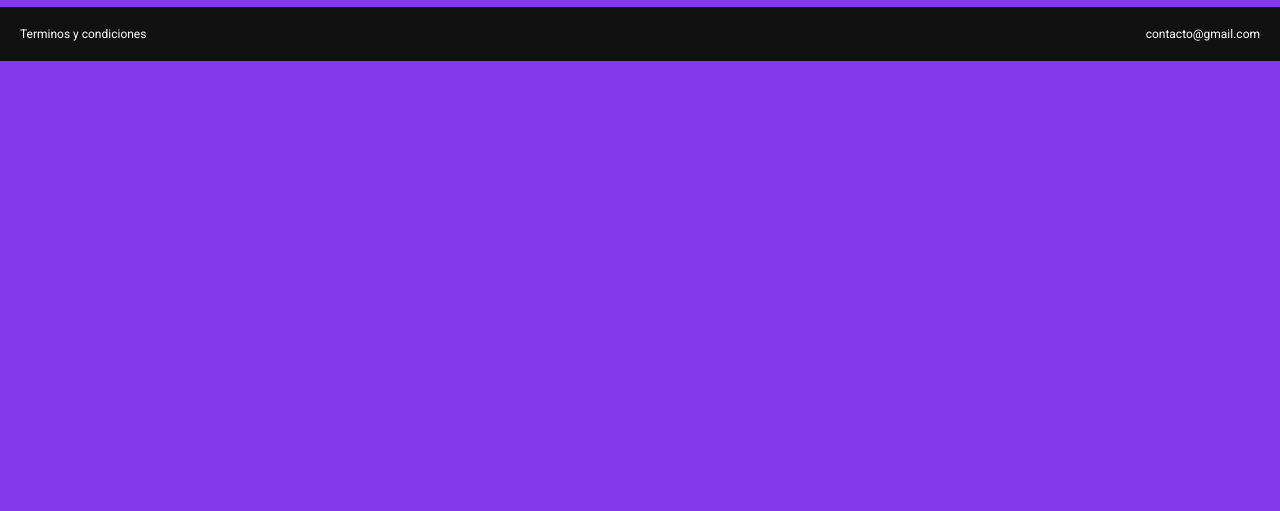
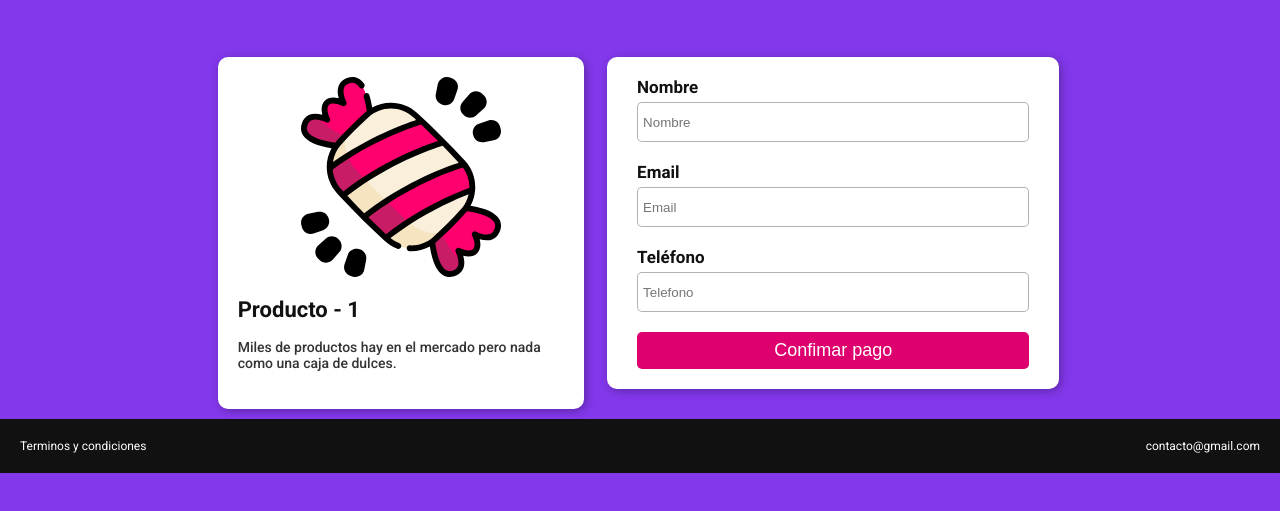
Before and after one commit to LuisRivero021298/candy-shop, a plain HTML site: page pages/sale.html in a window 1280 px wide. Shown: the part 55-566 px from the top of the page. Drawn offline with Linux system fonts and the light colour scheme; files that its build step writes are made by us from their sources.

Commit message:
Sale page finalized

```diff
--- a/css/index.css
+++ b/css/index.css
@@ -1,4 +1,5 @@
 html, body{
+  min-height: 100%;
   padding: 0;
   margin: 0;
   font-family: 'Roboto', sans-serif;
@@ -49,6 +50,10 @@ nav .brand-logo{
   font-size: 26px;
   font-weight: 900;
 }
+nav .brand-logo a{
+  color: var(--white-color);
+  text-decoration: none;
+}
 .nav-options ul{
   display: flex;
 }
@@ -92,7 +97,7 @@ h1{
   min-width: 285px;
   box-sizing: border-box;
 }
-.product .content{
+.product .content, .payment_module{
   padding: 20px;
   background: var(--white-color);
   min-height: 240px;
@@ -109,11 +114,11 @@ h1{
   object-fit: cover;
   object-position: center top;
 }
-.content h2{
+.content h2, .payment_module h2{
   margin: 17px auto;
   font-size: var(--subtitle-md);
 }
-.product .content p{
+.product .content p, .payment_module p{
   font-size: var(--paragraph-size-md);
   margin-bottom: 18px;
   font-weight: var(--paragraph-weigth);
@@ -125,7 +130,7 @@ h1{
   display: flex;
   align-items: center;
   justify-content: center;
-  width: 95%;
+  width: 100%;
   padding: 8px;
   border-radius: 5px;
   border: none;
@@ -227,8 +232,7 @@ h1{
 }
 
 
-/* PRODUCTS PAGE */
-
+/******************************* PRODUCTS PAGE */
 .main{
   margin-top: 40px;
 }
@@ -255,6 +259,46 @@ article{
   font-size: var(--paragraph-size-md);
 }
 
+/********************************** SALE PAGE*/
+.main .row{
+  justify-content: center;
+}
+.payment_module{
+  color: var(--black-color);
+  background-color: var(--white-color);
+  box-shadow: 2px 2px 10px rgba(1,1,1,.3);
+  padding: 20px;
+}
+.payment_module figure{
+  width: 90%;
+  max-width: 200px;
+  margin: 0 auto;
+}
+.payment_module figure img{
+  width: 100%;
+}
+.payment_module h2{
+  color: var(--black-color);
+}
+.payment_module form{
+  padding: 0 10px;
+}
+.payment_module label{
+  display: block;
+  margin: auto;
+  font-size: var(--subtitle-sm);
+  font-weight: var(--subtitle-weigth);
+  margin-bottom: 5px;
+}
+.payment_module .data{
+  border: 1px solid rgba(1,1,1,.3);
+  border-radius: 5px;
+  box-sizing: border-box;
+  width: 100%;
+  height: 40px;
+  padding: 5px;
+  margin-bottom: 20px;
+}
 
 footer{
   padding: 20px;
--- a/pages/sale.html
+++ b/pages/sale.html
@@ -4,9 +4,10 @@
   <meta charset="UTF-8">
   <meta name="viewport" content="width=device-width, initial-scale=1.0">
   <link href="https://fonts.googleapis.com/css2?family=Roboto:wght@400;500;700&display=swap" rel="stylesheet">
-  <link rel="stylesheet" href="./css/index.css">
-  <link rel="stylesheet" href="./css/mobile.css">
-  <link rel="stylesheet" href="./css/animations.css">
+  <link rel="stylesheet" href="../css/grid.css">
+  <link rel="stylesheet" href="../css/index.css">
+  <link rel="stylesheet" href="../css/mobile.css">
+  <link rel="stylesheet" href="../css/animations.css">
   <title>Candy shop</title>
 </head>
 <body>
@@ -14,7 +15,7 @@
   <header>
     <nav class="fadeInDown">
       <div class="brand-logo">
-        CandyShop
+        <a href="../index.html">CandyShop</a>
       </div>
       <div class="nav-options">
         <ul>
@@ -25,6 +26,36 @@
     </nav>
   </header>
 
+  <div class="container main">
+    <div class="row">
+      <section class="col-4">
+        <div class="payment_module">
+          <figure class="">
+            <img src="../images/candy.svg" alt="candy">
+          </figure>
+          <h2>Producto - 1</h2>
+          <p>Miles de productos hay en el mercado pero nada como una caja de dulces.</p>
+        </div>
+      </section>
+      <section class="col-5">
+        <div class="payment_module container">
+          <form action="">
+            <label for="name">Nombre</label>
+            <input class="data" type="text" id="name" placeholder="Nombre">
+
+            <label for="email">Email</label>
+            <input class="data" type="text" id="email" placeholder="Email">
+
+            <label for="phone">Teléfono</label>
+            <input class="data" type="text" id="phone" placeholder="Telefono">
+
+            <button class="btn btn-action" type="submit">Confimar pago</button>
+          </form>
+        </div>
+      </section>
+    </div>
+
+  </div>
   <footer>
     <a href="#">Terminos y condiciones</a>
     <a href="#">contacto@gmail.com</a>
```
Also changed, not shown: index.html (+2 -2 lines), pages/products.html (+2 -1 lines).
